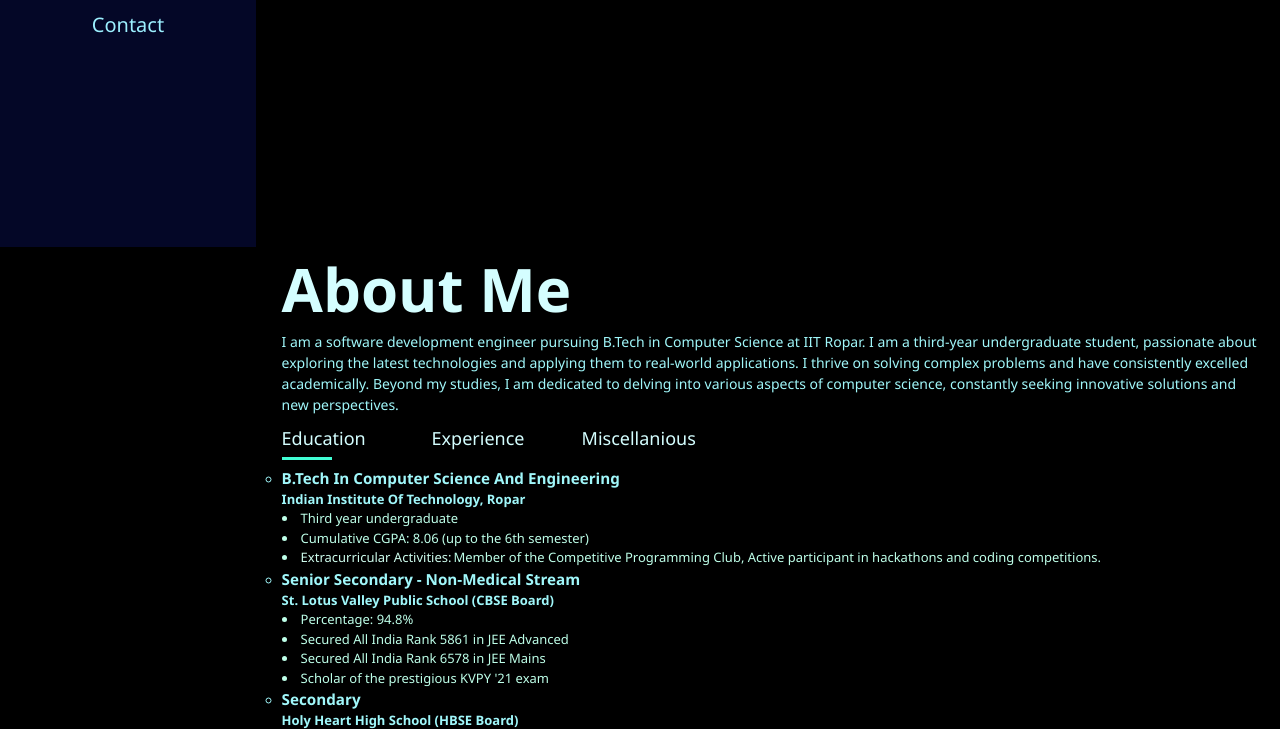
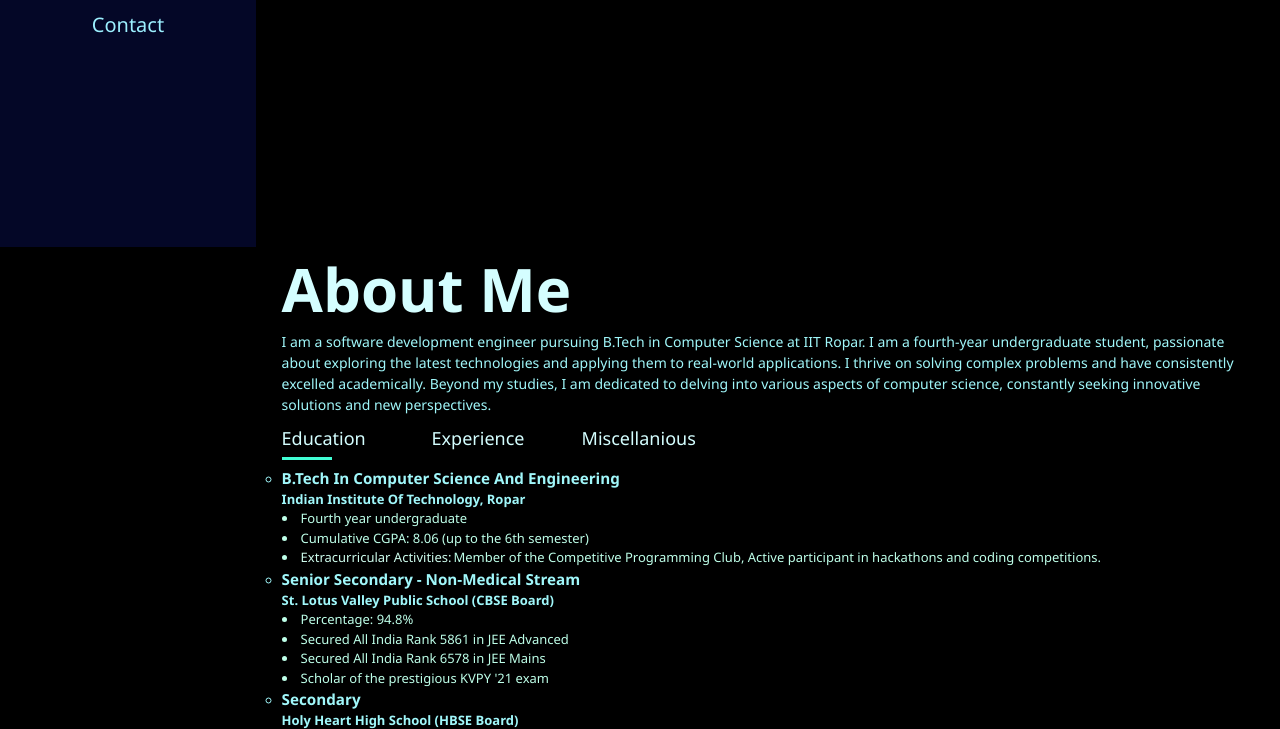
Before and after one commit to radha231/My-Portfolio, a plain HTML site: page index.html in a window 1280 px wide. Shown: the part 553-1282 px from the top of the page. Drawn offline with nearby package versions, Linux system fonts and the light colour scheme.

Commit message:
Update index.html

```diff
--- a/index.html
+++ b/index.html
@@ -63,7 +63,7 @@
                 </div> -->
                 <div class="col-2">
                     <h1>About Me</h1>
-                    <p class="aboutTitle">I am a software development engineer pursuing B.Tech in Computer Science at IIT Ropar. I am a third-year undergraduate student, passionate about exploring the latest technologies and applying them to real-world applications. I thrive on solving complex problems and have consistently excelled academically. Beyond my studies, I am dedicated to delving into various aspects of computer science, constantly seeking innovative solutions and new perspectives.</p>
+                    <p class="aboutTitle">I am a software development engineer pursuing B.Tech in Computer Science at IIT Ropar. I am a fourth-year undergraduate student, passionate about exploring the latest technologies and applying them to real-world applications. I thrive on solving complex problems and have consistently excelled academically. Beyond my studies, I am dedicated to delving into various aspects of computer science, constantly seeking innovative solutions and new perspectives.</p>
                     <div class="TabTitles">
                         <p class="linking active-link" onclick="showTab('education')">Education</p>
                         <p class="linking" onclick="showTab('experience')">Experience</p>
@@ -75,7 +75,7 @@
                                 <h3>B.Tech in Computer Science and Engineering</h3>
                                 <h4>Indian Institute of Technology, Ropar</h4>
                                 <ul class="indeed">
-                                    <li>Third year undergraduate</li>
+                                    <li>Fourth year undergraduate</li>
                                     <li>Cumulative CGPA: 8.06 (up to the 6th semester)</li>
                                     <li><span class="activities">Extracurricular Activities: </span>Member of the Competitive Programming Club, Active participant in hackathons and coding competitions.</li>
                                 </ul>
```
